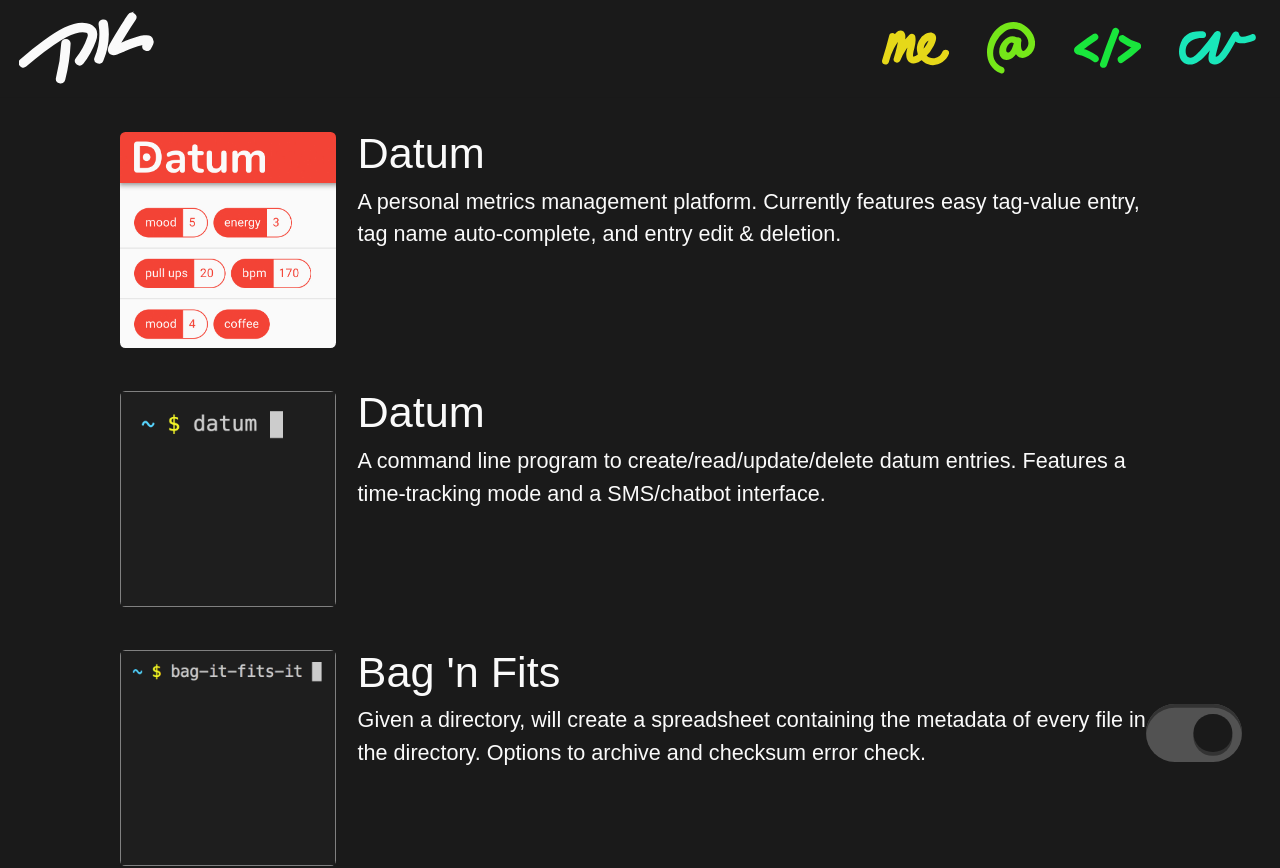
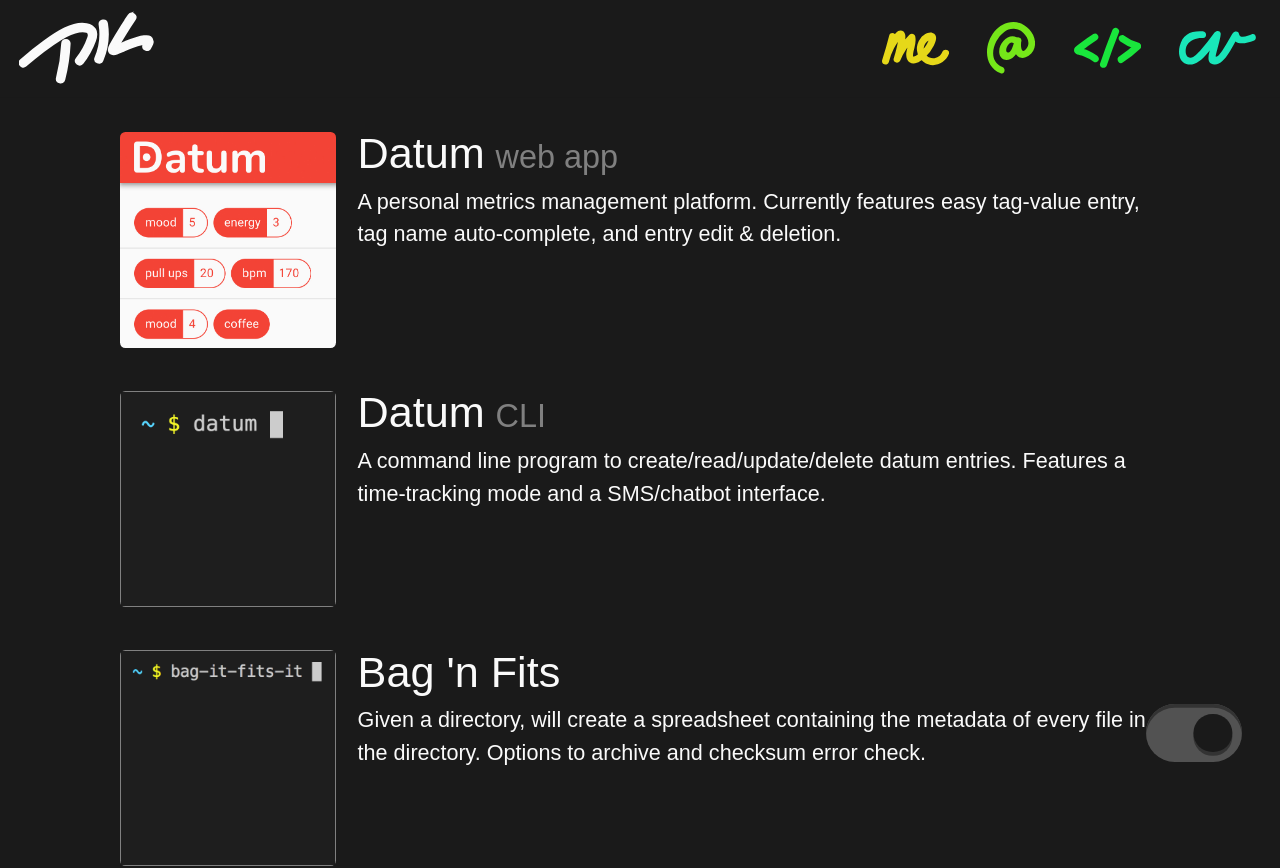
Before and after one commit to travisk-codes/travisk.info, a React (Create React App) app: page /projects in a window 1280 px wide. Shown: the top 868 px of the page. Built offline with nearby package versions, Linux system fonts and the light colour scheme.

Commit message:
adds subtitles to projects

```diff
--- a/src/components/Project.js
+++ b/src/components/Project.js
@@ -34,6 +34,12 @@ const Text = styled.div`
 `
 const Title = styled.span`
   font-size: 2em;
+  padding-right: .25em;
+`
+const Subtitle = styled.span`
+  font-size: 1.5em;
+  color: grey;
+  font-weight: 100;
 `
 const Description = styled.span`
 `
@@ -46,6 +52,7 @@ export default props => (
 
     <Text>
       <Title>{props.title}</Title>
+      <Subtitle>{props.subtitle}</Subtitle>
       <br />
       <Description>{props.description}</Description>
     </Text>
--- a/src/personal.config.js
+++ b/src/personal.config.js
@@ -197,7 +197,7 @@ export const bookmarks = [
 export const projects = [
   {
     title: 'Datum',
-    subtitle: '(web app)',
+    subtitle: 'web app',
     img: 'datum.jpg',
     big: null,
     description: 'A personal metrics management platform. Currently features easy tag-value entry, tag name auto-complete, and entry edit & deletion.',
@@ -205,7 +205,7 @@ export const projects = [
   },
   {
     title: 'Datum',
-    subtitle: '(CLI)',
+    subtitle: 'CLI',
     img: 'datum-cli.png',
     big: 'datum-cli-big.png',
     description: 'A command line program to create/read/update/delete datum entries. Features a time-tracking mode and a SMS/chatbot interface.',
```
